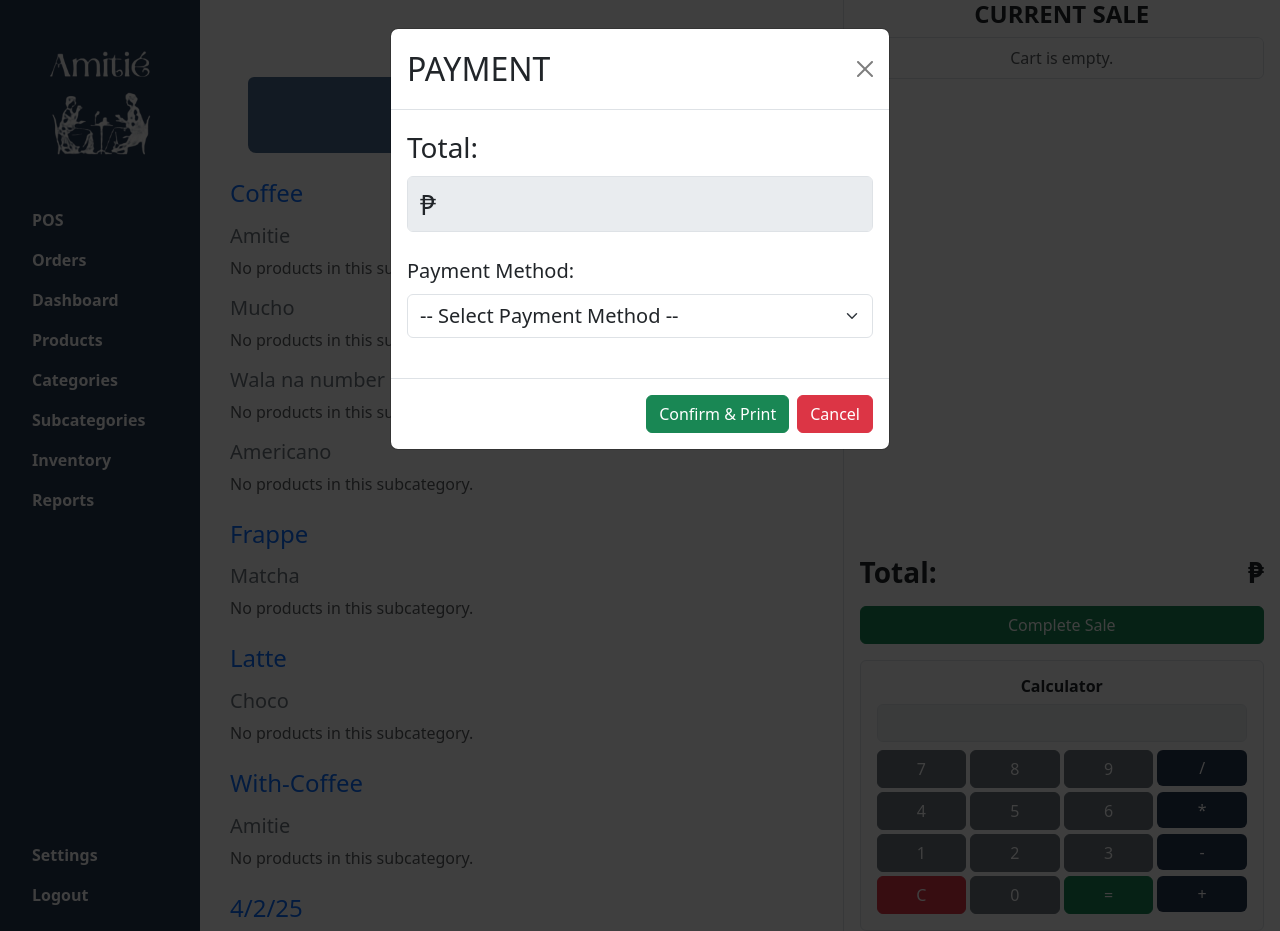
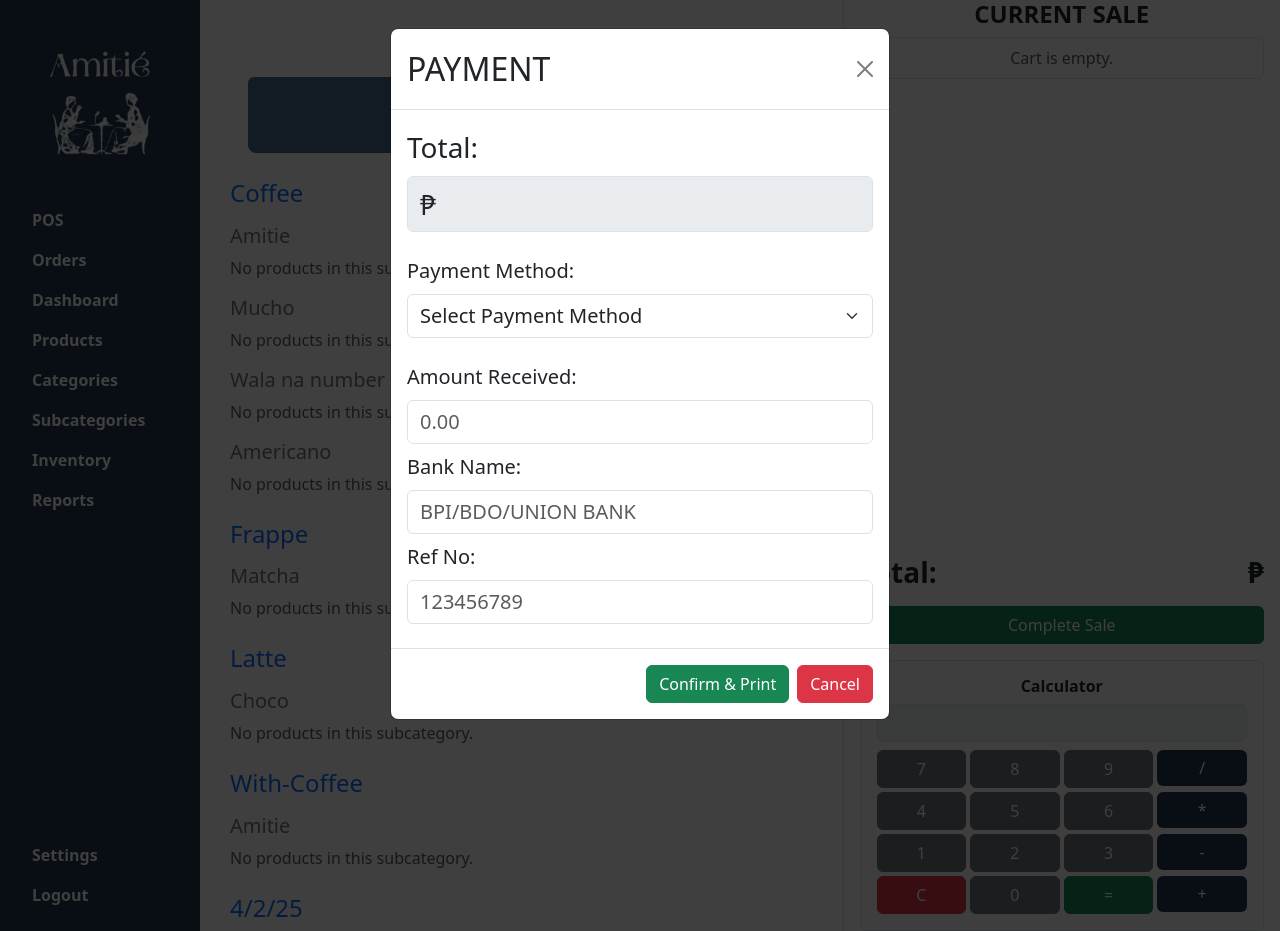
Before and after one commit to YourNewbDev/AmitieCafe, a PHP site: page /pos.php in a window 1280 px wide, after a click on "Complete Sale". Run offline with PHP 8.4, Linux system fonts and the light colour scheme; a user stored in the database is signed in; data comes from the database, SQL or seed files in the repository; data that the repository does not hold is empty; some libraries are stand-ins or nearby versions.

Commit message:
Worked on sending the orders, payments, productorders to database and clear the cart

```diff
--- a/pos.php
+++ b/pos.php
@@ -307,7 +307,7 @@ foreach ($categories as $category) {
                                 <br>
                                 <label for="payment_method" class="form-label fs-5">Payment Method:</label>
                                 <select name="payment_method" id="payment_method" class="form-select fs-5" required>
-                                    <option value="">-- Select Payment Method --</option>
+                                    <option value="">Select Payment Method</option>
                                     <?php foreach ($enumValues as $value) : ?>
                                         <option value="<?= htmlspecialchars($value) ?>">
                                             <?= htmlspecialchars(ucfirst($value)) ?>
@@ -316,35 +316,15 @@ foreach ($categories as $category) {
                                 </select>
                                 <br>
                                 <!-- CASH -->
-                                <div id="payment_cash" class="payment-fields d-none">
-                                    <label class="form-label fs-5">Cash Received:</label>
-                                    <input type="number" name="payment_amount_paid" class="form-control mb-2 fs-5" placeholder="Enter amount received">
-                                </div>
+                                <div id="payment">
+                                    <label class="form-label fs-5">Amount Received:</label>
+                                    <input type="number" name="payment_amount_paid" class="form-control mb-2 fs-5" placeholder="0.00" required>
 
-                                <!-- GCASH -->
-                                <div id="payment_gcash" class="payment-fields d-none">
-                                    <label class="form-label fs-5">Amount Received:</label>
-                                    <input type="number" name="payment_amount_paid" class="form-control mb-2 fs-5" placeholder="Enter amount received">
-                                    <label class="form-label mt-2">Reference Number:</label>
-                                    <input type="text" name="payment_reference" class="form-control fs-5" placeholder="GCash Ref #">
-                                </div>
+                                    <label class="form-label fs-5">Bank Name:</label>
+                                    <input type="number" name="payment_bank_name" class="form-control mb-2 fs-5" placeholder="BPI/BDO/UNION BANK">
 
-                                <!-- MAYA -->
-                                <div id="payment_maya" class="payment-fields d-none">
-                                    <label class="form-label">Amount Received:</label>
-                                    <input type="number" name="payment_amount_paid" class="form-control mb-2 fs-5" placeholder="Enter amount received">
-                                    <label class="form-label mt-2">Reference Number:</label>
-                                    <input type="text" name="payment_reference" class="form-control fs-5" placeholder="Maya Ref #">
-                                </div>
-
-                                <!-- BANK -->
-                                <div id="payment_bank_transfer" class="payment-fields d-none">
-                                    <label class="form-label fs-5">Amount Received:</label>
-                                    <input type="number" name="payment_amount_paid" class="form-control mb-2 fs-5" placeholder="Enter amount received">
-                                    <label class="form-label fs-5">Bank Name:</label>
-                                    <input type="text" name="payment_bank_name" class="form-control fs-5" placeholder="BPI, BDO, etc.">
-                                    <label class="form-label mt-2 fs-5">Reference Number:</label>
-                                    <input type="text" name="payment_reference" class="form-control fs-5" placeholder="Bank Ref #">
+                                    <label class="form-label fs-5">Ref No:</label>
+                                    <input type="number" name="payment_reference" class="form-control mb-2 fs-5" placeholder="123456789">
                                 </div>
 
                             </div>
@@ -384,19 +364,6 @@ foreach ($categories as $category) {
 </div>
 
 <script>
-    const paymentMethodSelect = document.getElementById("payment_method");
-    const paymentFields = document.querySelectorAll(".payment-fields");
-
-    paymentMethodSelect.addEventListener("change", function() {
-        const method = this.value.toLowerCase().replace(/\s/g, '_');
-
-        paymentFields.forEach(group => group.classList.add('d-none'));
-
-        const selectedGroup = document.getElementById('payment_' + method);
-        if (selectedGroup) selectedGroup.classList.remove('d-none');
-    });
-
-
     let calcDisplay = document.getElementById('calc-display');
     let currentInput = '';
 
```
Also changed, not shown: actions/process-order.php (+33 -5 lines).
